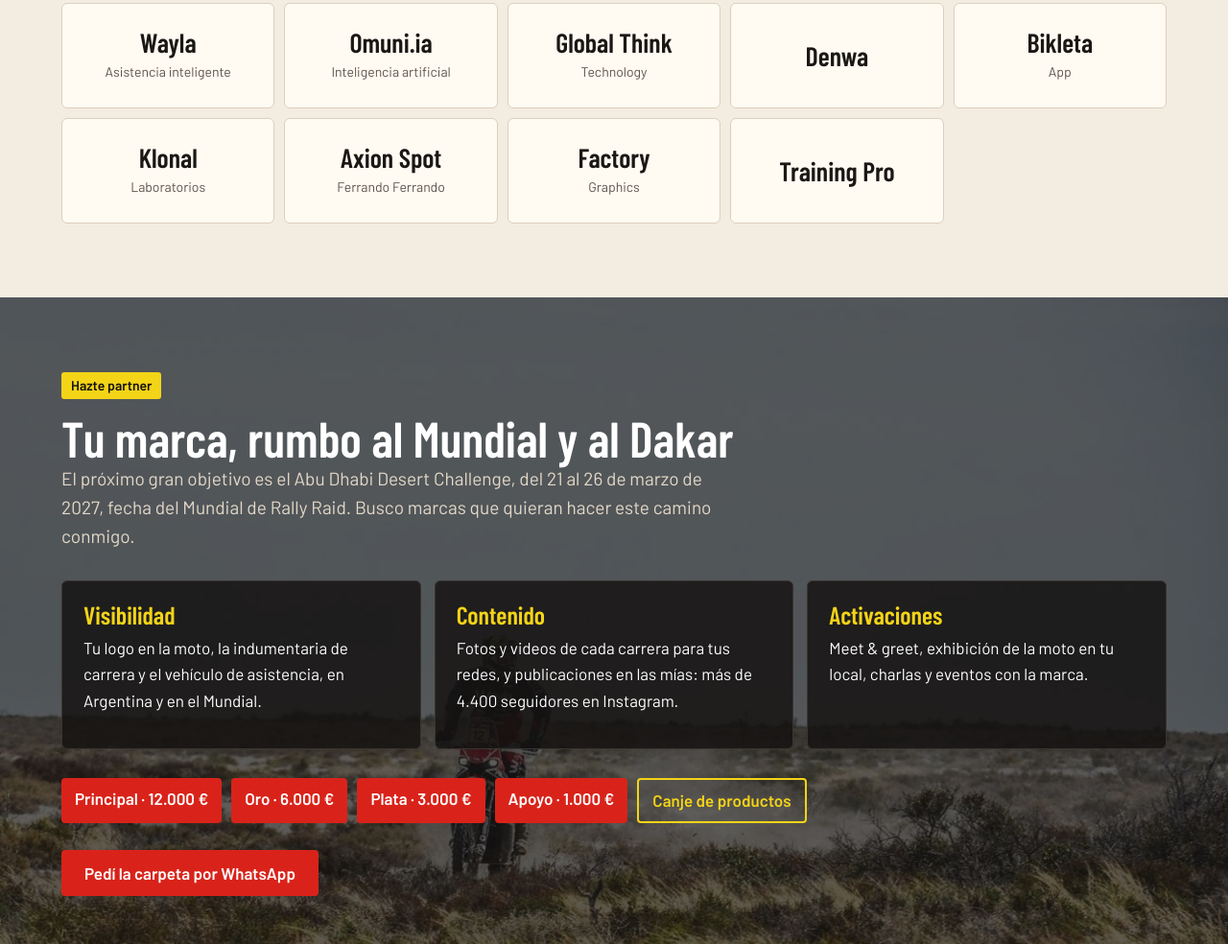
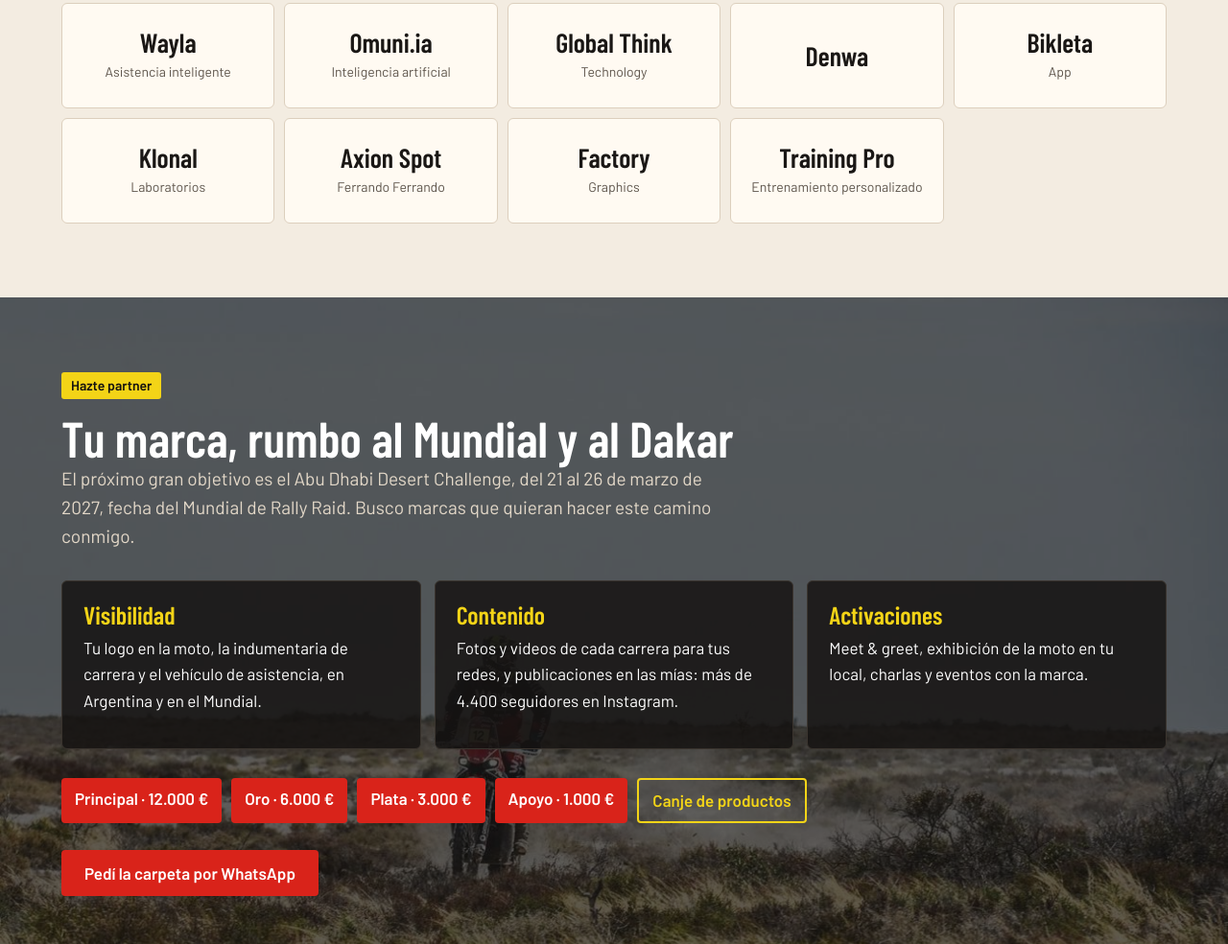
Before and after one commit to glefprop/loreghionerally, a plain HTML site: page index.html in a window 1280 px wide. Shown: the part 5558-6542 px from the top of the page at 96% size. Drawn offline with nearby package versions, Linux system fonts and the light colour scheme; a web font is replaced by a local one.

Commit message:
Training Pro: entrenamiento personalizado
Co-Authored-By: Claude Opus 5.5 <noreply@anthropic.com>
Claude-Session: https://claude.ai/code/session_01XgJQkpUzMcBknpSU8D8cTV

```diff
--- a/index.html
+++ b/index.html
@@ -232,7 +232,7 @@ table.stack td{border:0;padding:0}table.stack td.n{grid-row:span 2}table.stack t
 <li><b>Klonal</b><span>Laboratorios</span></li>
 <li><b>Axion Spot</b><span>Ferrando Ferrando</span></li>
 <li><b>Factory</b><span>Graphics</span></li>
-<li><b>Training Pro</b></li>
+<li><b>Training Pro</b><span>Entrenamiento personalizado</span></li>
 </ul>
 </div></section>
 
```
